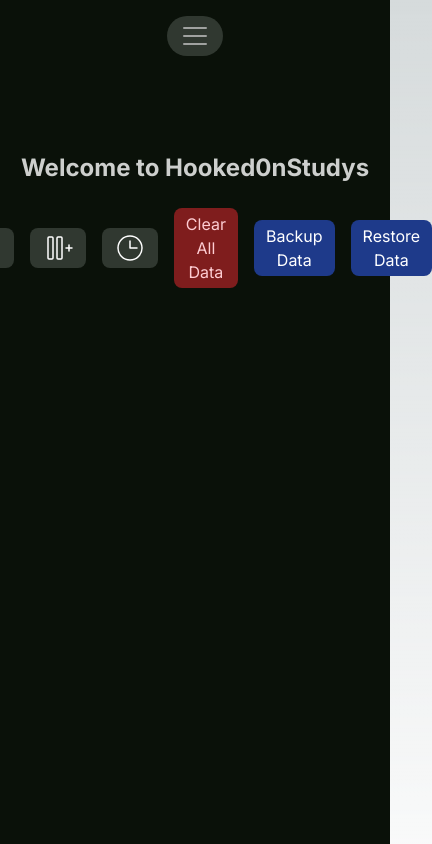
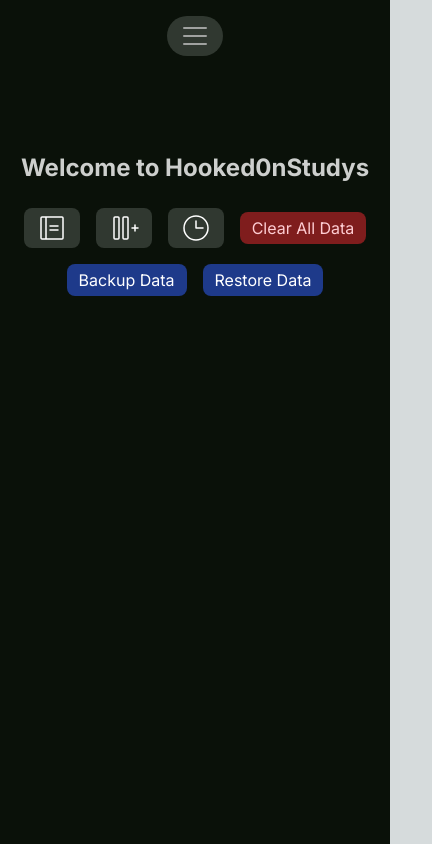
Before and after one commit to AnnaH00k/hookintech, a Next.js app: page /hooked0nstudys in a window 390 px wide. Shown: the top 844 px of the page, 432 px wide, since content can reach past the window. Built offline with nearby package versions, Linux system fonts and the light colour scheme.

Commit message:
fix layout mobile

```diff
--- a/app/hooked0nstudys/page.tsx
+++ b/app/hooked0nstudys/page.tsx
@@ -213,7 +213,7 @@
         </section>
       )}
 
-      <section className="max-w-3xl flex items-center justify-center w-[95vw]">
+      <section className="max-w-3xl flex flex-wrap items-center justify-center w-[95vw]">
         <button
           onClick={toggleSubjects}
           className={`sm:text-lg m-2 text-md text-white text-center rounded-lg px-3 py-1 ${showSubjects ? "bg-green-900" : "bg-[#303830]"}`}
```
